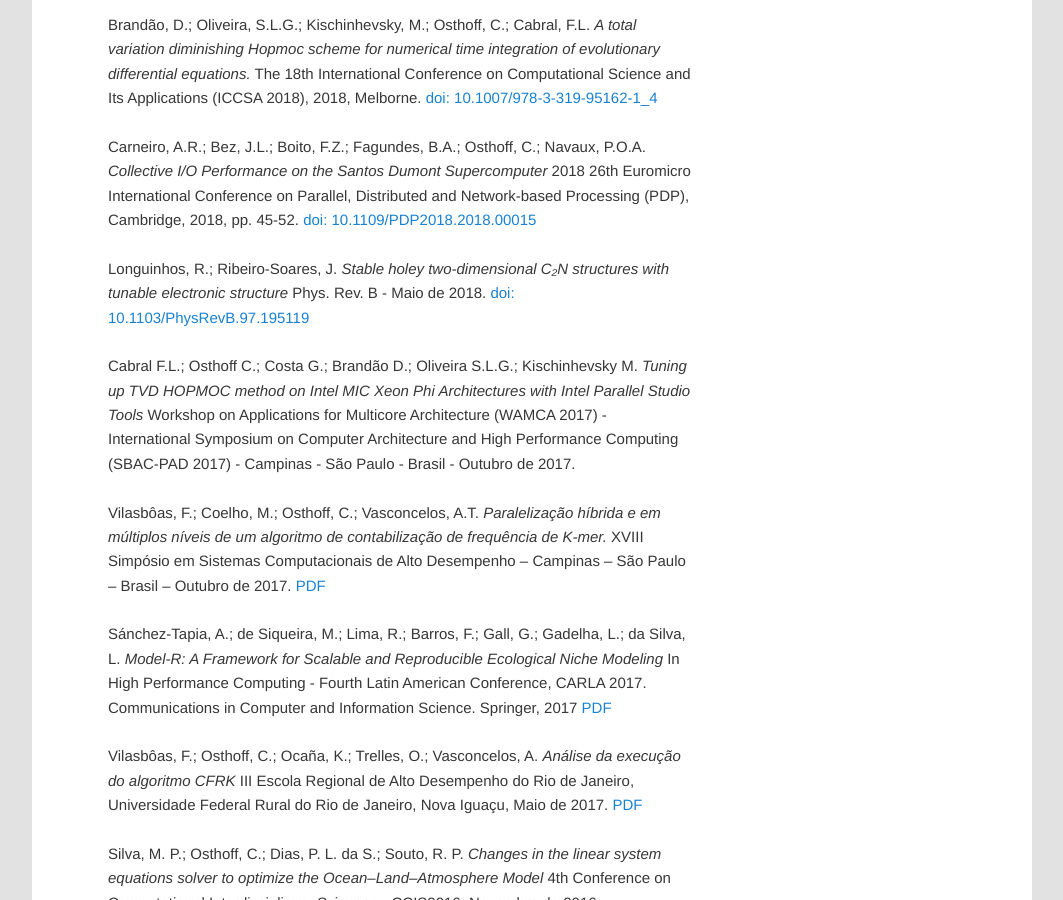
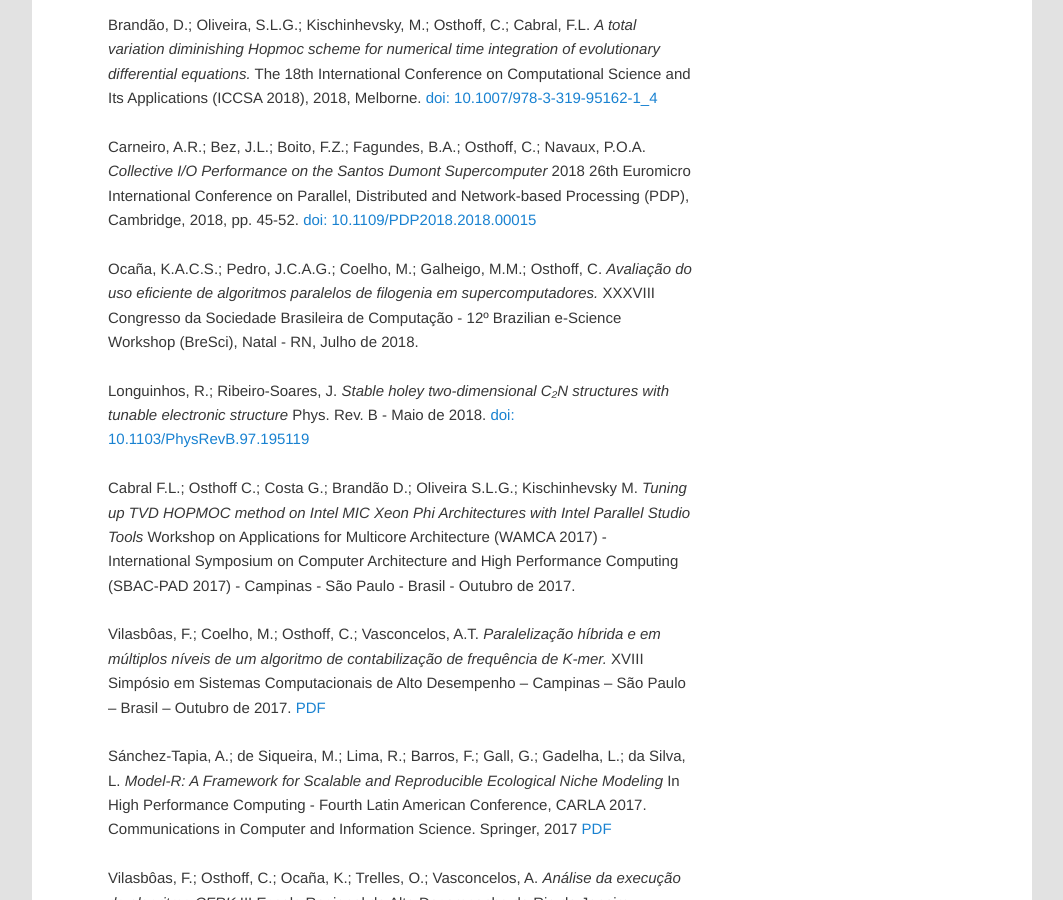
Before and after one commit to gmgall/site-cenapad, a Jekyll site: the page built from publicacoes/index.markdown, in a window 1280 px wide and 900 px high, scrolled down 742 px. Shown: the whole window, without its empty margins (108-1171 px from the left). Built offline with Jekyll 4.4.1, drawn with Linux system fonts in a browser that asks for light colours; Markdown is read by kramdown in place of the engine named in the settings.

Commit message:
Adiciona publicação da Micaella

```diff
--- a/publicacoes/index.markdown
+++ b/publicacoes/index.markdown
@@ -30,6 +30,10 @@ Carneiro, A.R.; Bez, J.L.; Boito, F.Z.; Fagundes, B.A.; Osthoff, C.; Navaux, P.O
 *Collective I/O Performance on the Santos Dumont Supercomputer*
 2018 26th Euromicro International Conference on Parallel, Distributed and Network-based Processing (PDP), Cambridge, 2018, pp. 45-52.
 [doi: 10.1109/PDP2018.2018.00015](https://www.doi.org/10.1109/PDP2018.2018.00015)
+
+Ocaña, K.A.C.S.; Pedro, J.C.A.G.; Coelho, M.; Galheigo, M.M.; Osthoff, C.
+*Avaliação do uso eficiente de algoritmos paralelos de filogenia em supercomputadores.*
+XXXVIII Congresso da Sociedade Brasileira de Computação - 12º Brazilian e-Science Workshop (BreSci), Natal - RN, Julho de 2018.
 
 Longuinhos, R.; Ribeiro-Soares, J.
 *Stable holey two-dimensional C₂N structures with tunable electronic structure*
```
